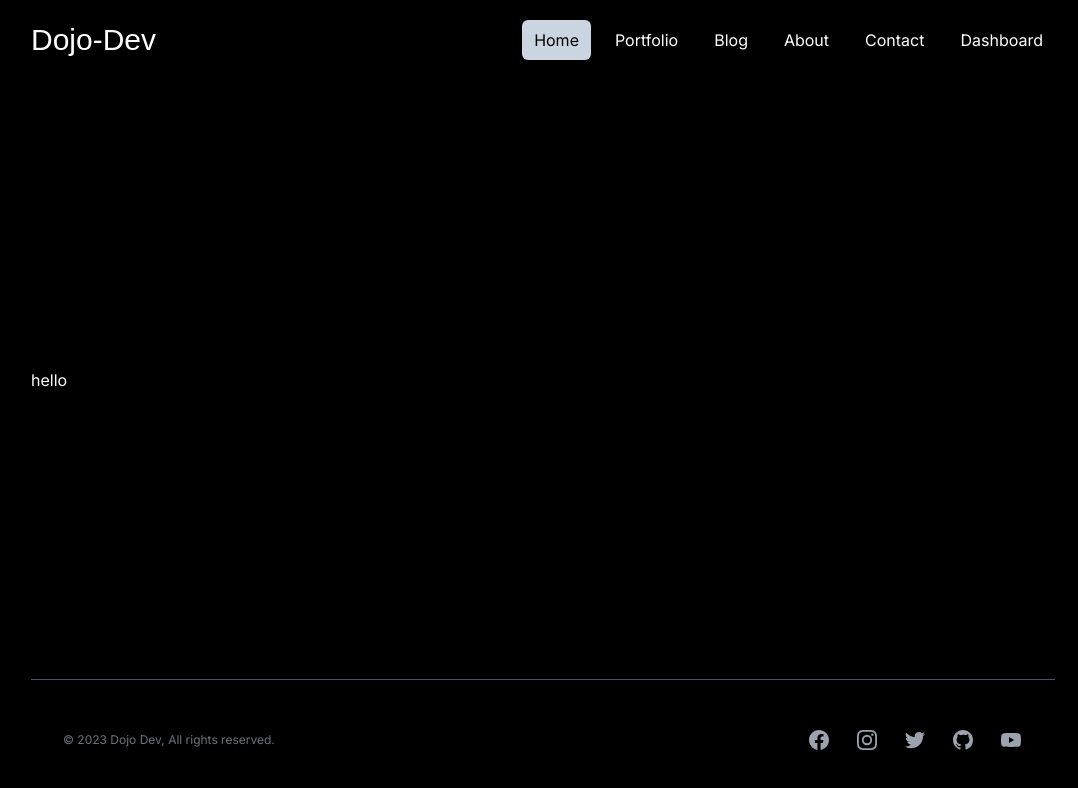
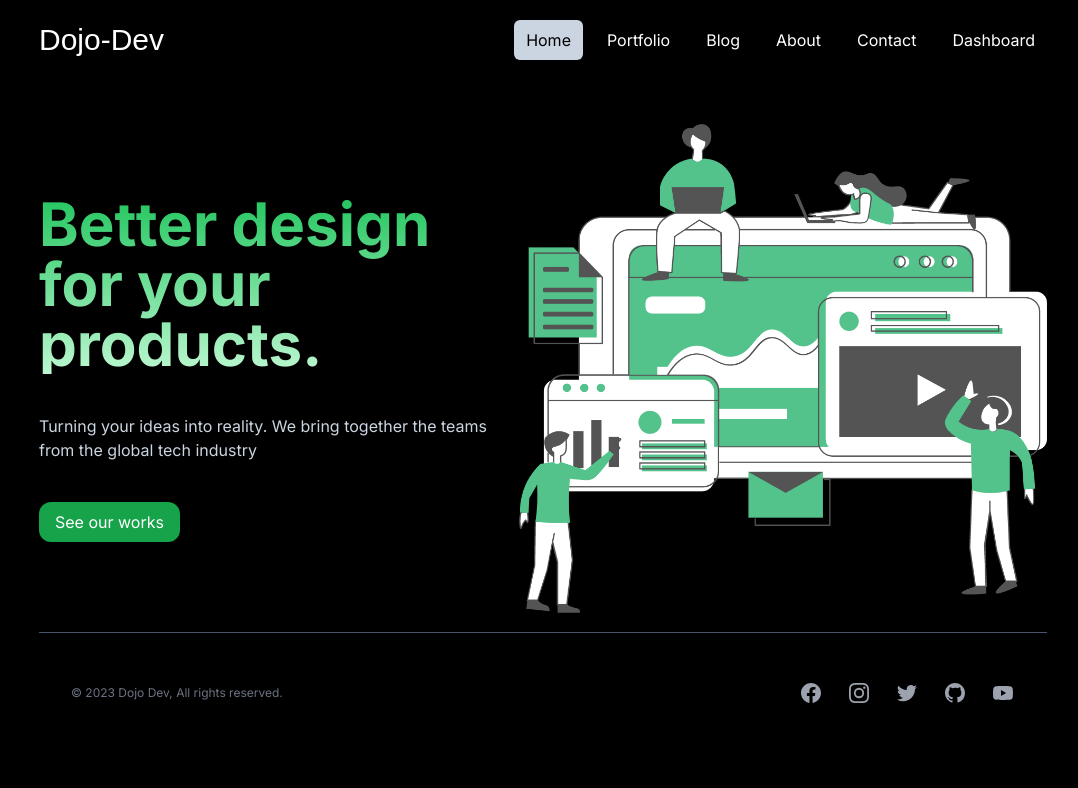
Before and after one commit to anon-pradip/dojo-dev-pofo, a Next.js app: page / in a window 1280 px wide. Shown: the top 788 px of the page, without its empty margins (97-1175 px from the left). Built offline with nearby package versions, Linux system fonts and the light colour scheme; a web font is replaced by a local one.

Commit message:
make static home page

```diff
--- a/app/about/page.jsx
+++ b/app/about/page.jsx
@@ -1,7 +1,21 @@
+import Image from "next/image";
 import React from "react";
+import AboutImage from "public/about.jpg";
 
 const About = () => {
-  return <div>About</div>;
+  return (
+    <div className="flex flex-col justify-center items-center">
+      {/* image and overlay */}
+      <div>
+        <div>
+          <Image src={AboutImage} height={200} />
+        </div>
+      </div>
+
+      {/* bottom two text containers */}
+      <div></div>
+    </div>
+  );
 };
 
 export default About;
--- a/app/layout.js
+++ b/app/layout.js
@@ -14,7 +14,7 @@ export default function RootLayout({ children }) {
   return (
     <html lang="en">
       <body className={`${inter.className} bg-black text-white `}>
-        <div className=" flex flex-col justify-between items-start max-w-md md:max-w-xl lg:max-w-5xl mx-auto min-h-screen">
+        <div className=" flex flex-col items-center max-w-md md:max-w-xl lg:max-w-5xl px-2 mx-auto h-screen">
           <Navbar />
           {children}
           <Footer />
--- a/app/page.js
+++ b/app/page.js
@@ -1,5 +1,36 @@
 import Image from "next/image";
+import Link from "next/link";
+import Hero from "public/hero.png";
 
 export default function Home() {
-  return <div>hello</div>;
+  return (
+    <div className=" flex flex-col-reverse lg:flex-row mt-6 justify-center items-center lg:justify-between w-full">
+      {/* text container */}
+      <div className="max-w-[30rem] flex flex-col gap-y-10">
+        <h1 className=" bg-gradient-to-b from-green-500 to-green-200 text-transparent bg-clip-text text-6xl font-bold">
+          Better design for your products.
+        </h1>
+        <p className="text-slate-300">
+          Turning your ideas into reality. We bring together the teams from the
+          global tech industry
+        </p>
+        <Link
+          href={"/blog"}
+          className=" bg-green-600 text-white px-4 py-2 max-w-max rounded-xl"
+        >
+          See our works
+        </Link>
+      </div>
+
+      {/* image container */}
+      <div>
+        <Image
+          src={Hero}
+          height={400}
+          width={400}
+          className="h-72 w-72 md:h-auto md:w-auto"
+        />
+      </div>
+    </div>
+  );
 }
--- a/components/footer/Footer.jsx
+++ b/components/footer/Footer.jsx
@@ -1,3 +1,5 @@
+import Link from "next/link";
+
 const navigation = [
   {
     name: "Facebook",
@@ -68,14 +70,14 @@ export default function Example() {
       <div className="mx-auto max-w-7xl px-6 py-12 md:flex md:items-center md:justify-between md:gap-x-7 lg:px-8 border-slate-600 border-t">
         <div className="flex justify-center space-x-6 md:order-2">
           {navigation.map((item) => (
-            <a
+            <Link
               key={item.name}
               href={item.href}
               className="text-gray-400 hover:text-gray-500"
             >
               <span className="sr-only">{item.name}</span>
               <item.icon className="h-6 w-6" aria-hidden="true" />
-            </a>
+            </Link>
           ))}
         </div>
         <div className="mt-8 md:order-1 md:mt-0">
--- a/next.config.js
+++ b/next.config.js
@@ -1,4 +1,8 @@
 /** @type {import('next').NextConfig} */
-const nextConfig = {}
+const nextConfig = {
+  images: {
+    domains: ["images.pixels.com"],
+  },
+};
 
-module.exports = nextConfig
+module.exports = nextConfig;
```
Also changed, not shown: public/about.jpg (added).
